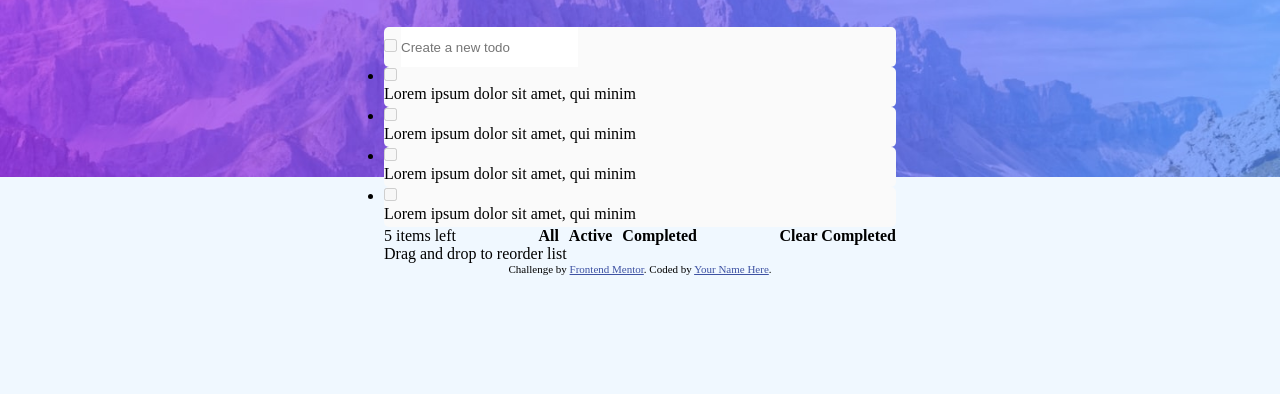
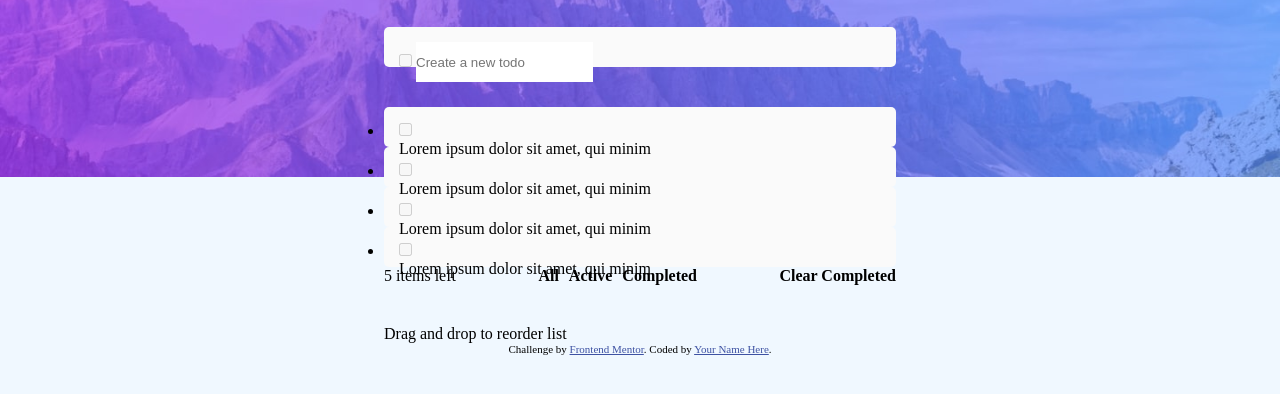
Before and after one commit to dojjo-corp/trestle-assignment-todo, a plain HTML site: page index.html in a window 1280 px wide. Shown: the part 90-484 px from the top of the page. Drawn offline with Linux system fonts and the light colour scheme.

Commit message:
minor edit

```diff
--- a/style.css
+++ b/style.css
@@ -50,6 +50,7 @@ div.item-container{
   width:100%;
   height: 40px;
   border-radius: 5px;
+  padding: 15px;
 }
 input[type="checkbox"] {
   border-radius: 100%;
@@ -63,6 +64,11 @@ input[type="text"]:active, input[type="text"]:focus {
   outline: 0;
 }
 
+/*todo list*/
+.todo-list {
+  margin: 40px 0;
+  border-radius: 5px;
+}
 .todo-footer {
   display: flex;
   justify-content: space-between;
```
